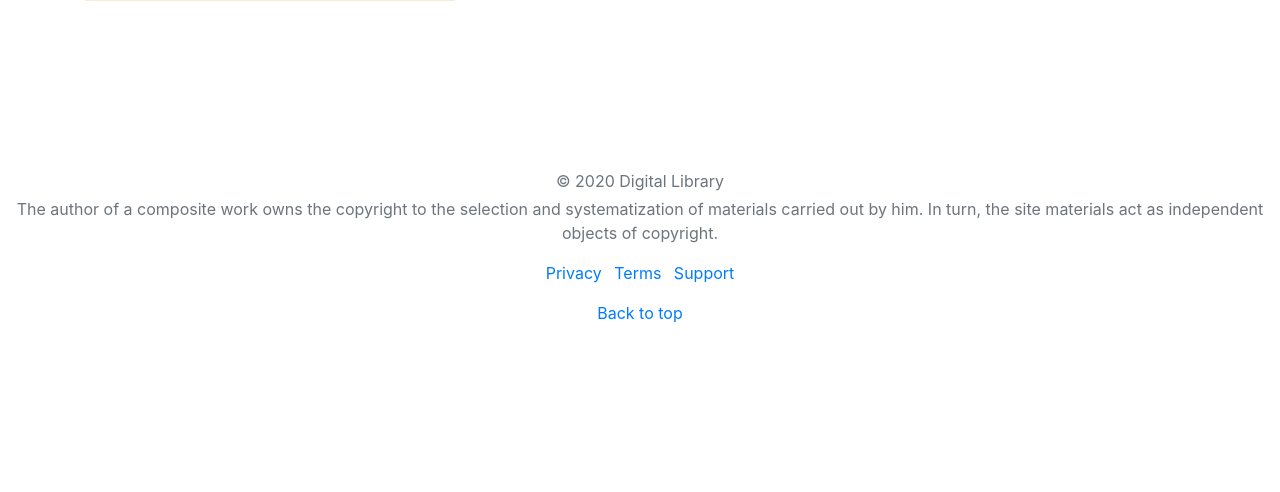
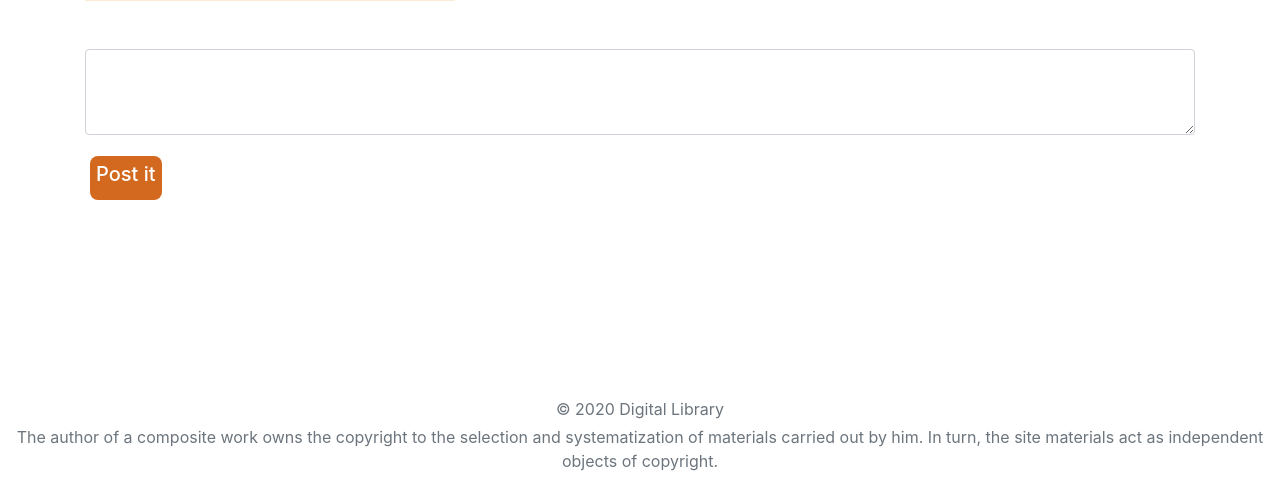
Before and after one commit to PurplePegasuss/Digital-Library-BS19-06, a Flask app: template digital_library/views/templates/material.html in a window 1280 px wide. Shown: the part 196-688 px from the top of the page. Run offline with Flask 2, Linux system fonts and the light colour scheme; the template is opened without the code that fills it, so the values that code supplies are empty; some libraries are stand-ins or nearby versions.

Commit message:
form for adding comments added; styles fixed

```diff
--- a/digital_library/views/templates/_page.html
+++ b/digital_library/views/templates/_page.html
@@ -14,6 +14,7 @@
                     text-decoration: None;
                 }
                 .button{
+                    background-color: #d2691e;
                     color:white;
                     border: none;
                     display: inline-block;
--- a/digital_library/views/templates/material.html
+++ b/digital_library/views/templates/material.html
@@ -40,14 +40,24 @@
     </div>
 
     {# Comment section part#}
+    <div class = "container">
+        <div class="row mb-4">
+        </div>
+        <form>
+            <div class="form-group">
+                <textarea class="form-control" name="comment" rows="3"></textarea>
+            </div>
+            <button type="submit" class="button"><p class="h5">Post it</p></button>
+        </form>
+    </div>
     <div class="container">
-        <div class="row">
+        <div class="row mt-4 mb-4">
         </div>
 
         <div class="row">
             {% for comment in comments %}
-                <div class="col-12 mb-4">
-                    <div class="card h-75 m-4">
+                <div class="col-12">
+                    <div class="card d-flex mb-4 mt-4">
                         <div class="card-body">
                             {% if comment.author %}
                                 <p class="h6 text-secondary">
```
